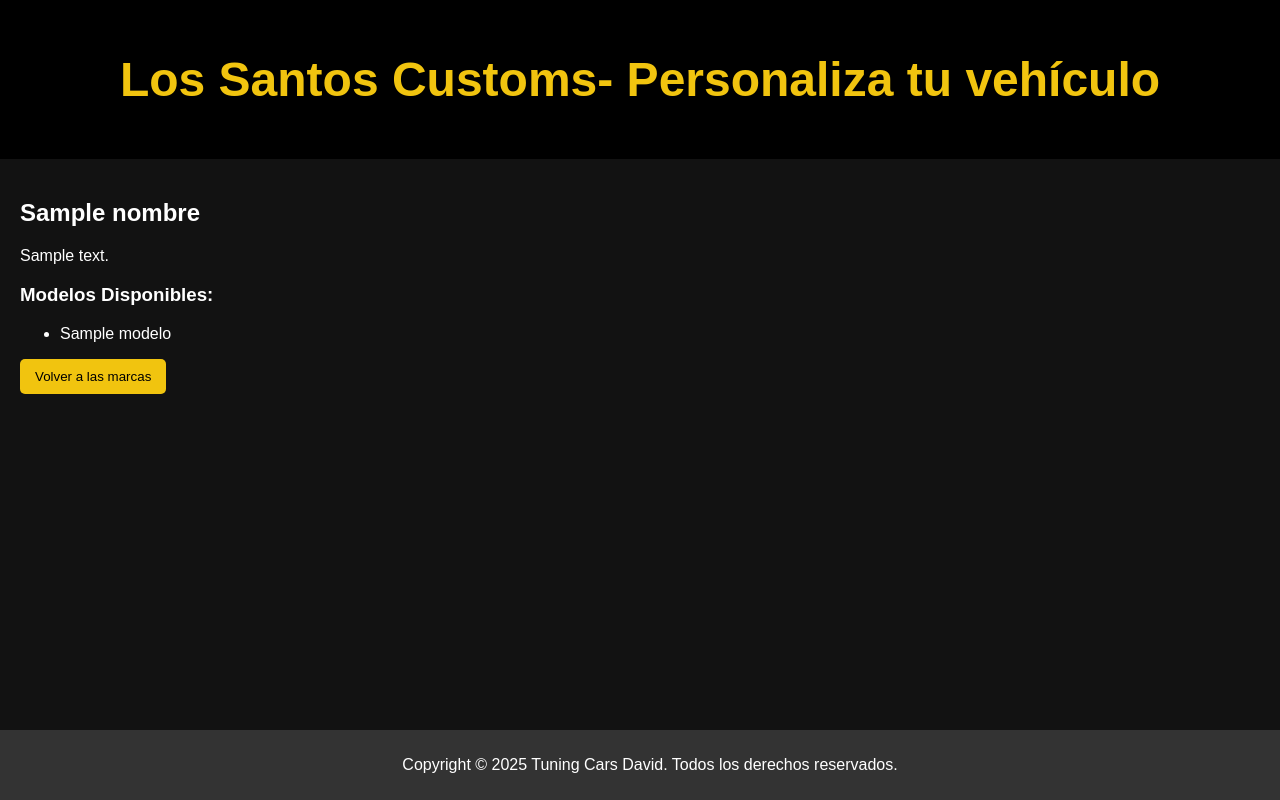
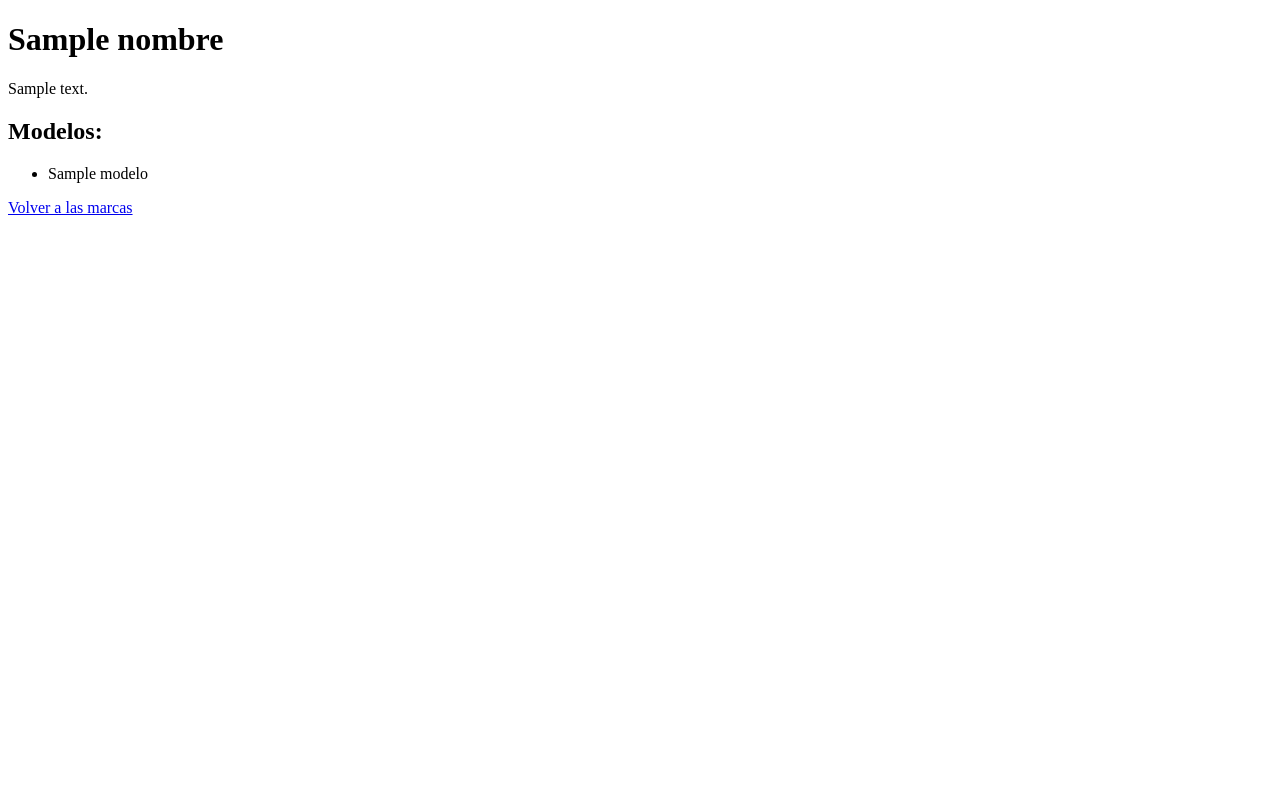
Before and after one commit to peloco21/FastApi-Web, a FastAPI app: template templates/marca.html in a window 1280 px wide. Run offline with FastAPI, Linux system fonts and the light colour scheme; the template is opened without the code that fills it: most values are stand-ins (such as "Sample title", 1, 10 or a date in 2020).

Commit message:
Resolución de conflictos 4

```diff
--- a/main.py
+++ b/main.py
@@ -13,7 +13,7 @@
 def home(request: Request):
     return templates.TemplateResponse("index.html", {"request": request})
 
-@app.get("/marcas-de-coches", response_class=HTMLResponse)
+@app.get("/gallery", response_class=HTMLResponse)
 def marcas_de_coches(request: Request):
     return templates.TemplateResponse("gallery.html", {"request": request})
 
--- a/templates/base.html
+++ b/templates/base.html
@@ -15,7 +15,7 @@
     {% block content %}{% endblock %}
 
     <footer>
-        <p>Copyright © 2025 Tuning Cars David. Todos los derechos reservados.</p>
+        <p>Copyright © 2025 Los Santos Customs - David. Todos los derechos reservados.</p>
     </footer>
 </body>
 </html>
--- a/templates/index.html
+++ b/templates/index.html
@@ -6,6 +6,8 @@
 <div class="main-content">
     <h2>Bienvenido a Los Santos Custom</h2>
     <p>Descubre el mundo de las modificaciones y tuneos para llevar tu coche al siguiente nivel.</p>
-    <button onclick="location.href='/marcas-de-coches'">Explorar Marcas</button>
+
+    <button onclick="location.href='/gallery'">Explorar Marcas</button>
+    <button onclick="location.href='/contact'">Contacta con nosotros</button>
 </div>
 {% endblock %}
--- a/templates/marca.html
+++ b/templates/marca.html
@@ -1,17 +1,21 @@
-{% extends "base.html" %}
+<!DOCTYPE html>
+<html lang="en">
+<head>
+    <meta charset="UTF-8">
+    <meta name="viewport" content="width=device-width, initial-scale=1.0">
+    <title>{{ nombre }}</title>
+</head>
+<body>
+    <h1>{{ nombre }}</h1>
+    <p>{{ descripcion }}</p>
 
-{% block title %}{{ nombre }}{% endblock %}
-
-{% block content %}
-<div class="main-content">
-    <h2>{{ nombre }}</h2>
-    <p>{{ descripcion }}</p>
-    <h3>Modelos Disponibles:</h3>
+    <h2>Modelos:</h2>
     <ul>
         {% for modelo in modelos %}
-        <li>{{ modelo }}</li>
+            <li>{{ modelo }}</li>
         {% endfor %}
     </ul>
-    <button onclick="location.href='/marcas-de-coches'">Volver a las marcas</button>
-</div>
-{% endblock %}
+
+    <a href="/gallery">Volver a las marcas</a>
+</body>
+</html>
```
